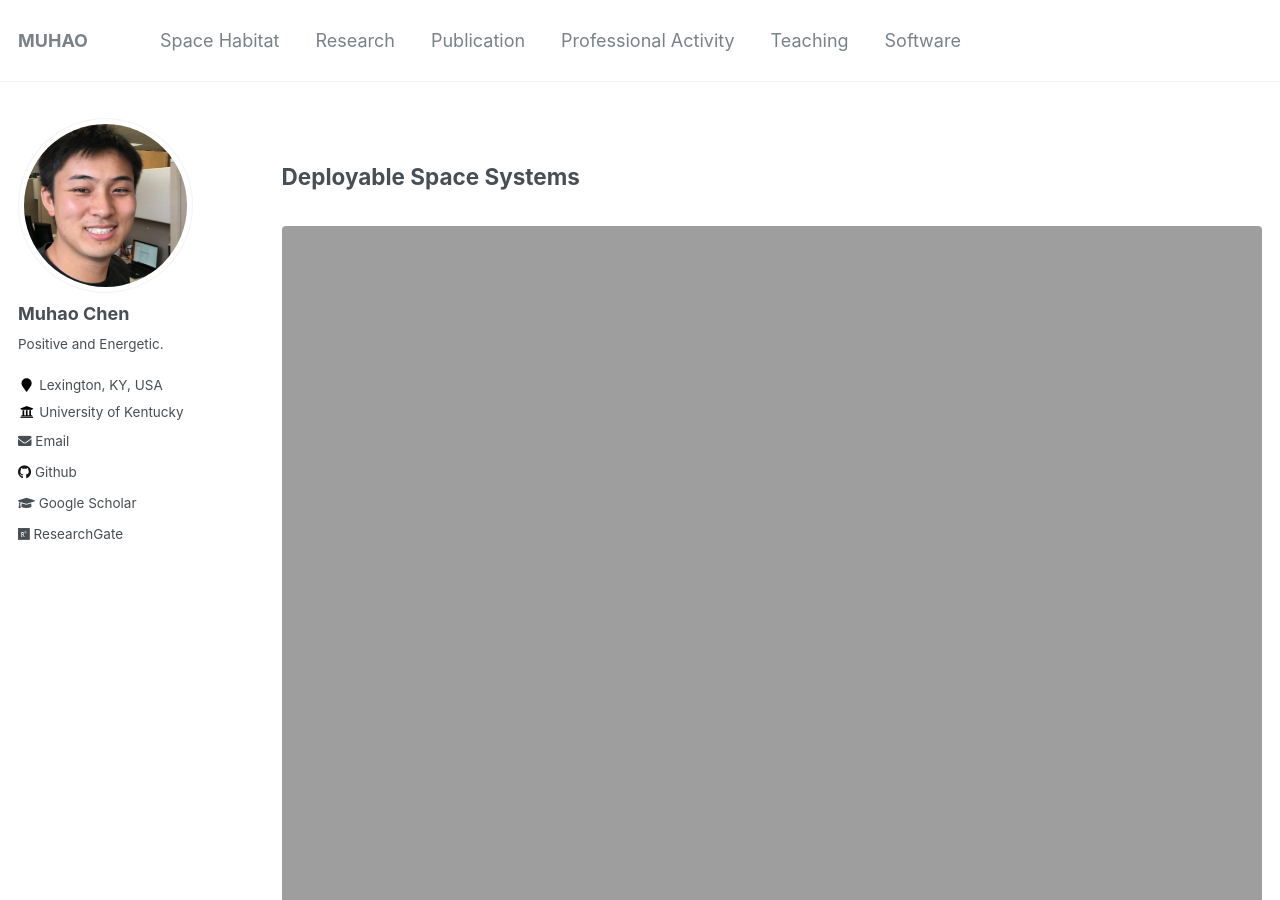
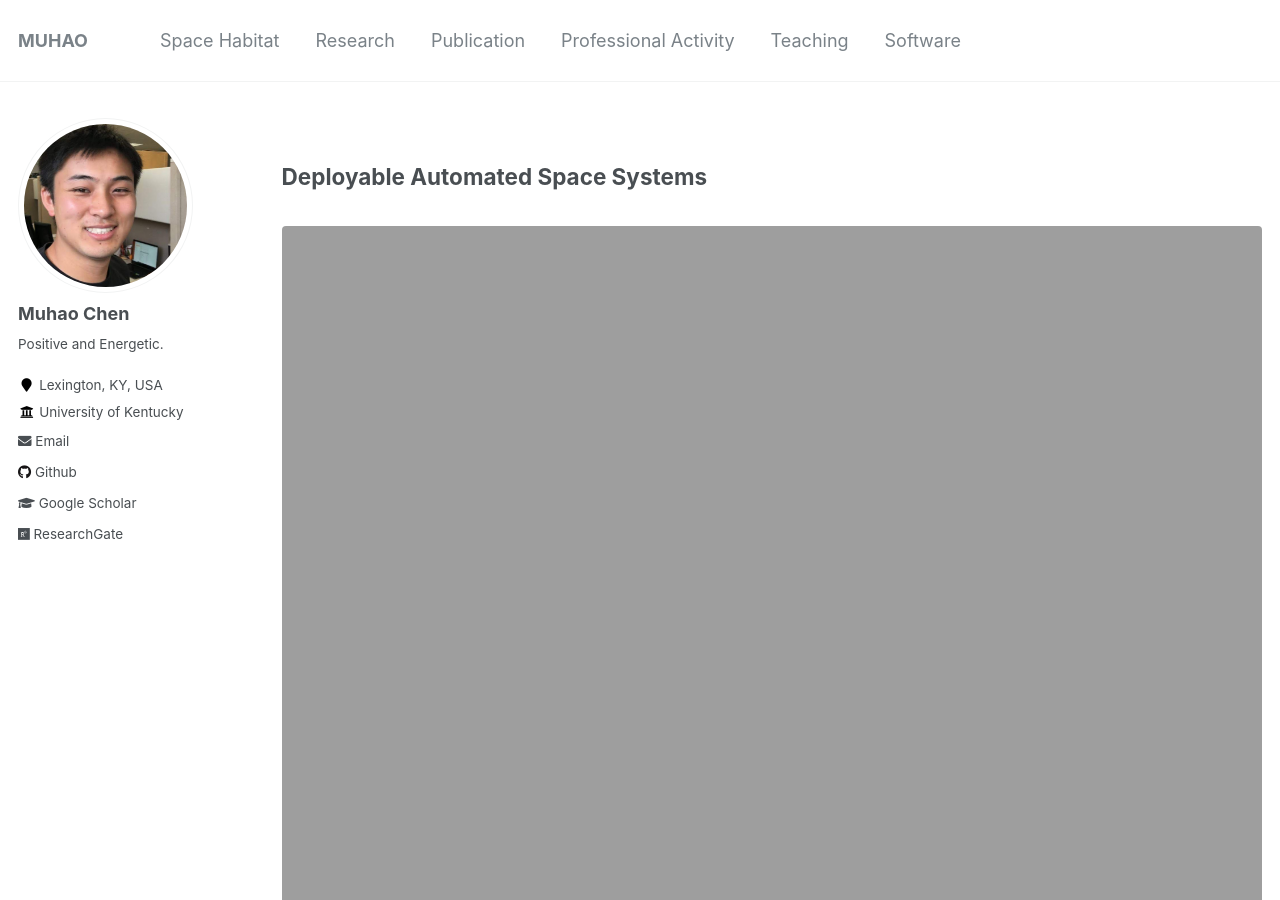
Before and after one commit to Muhao-Chen/muhao-chen.github.io, a Jekyll site: the page built from _pages/research.md, in a window 1280 px wide and 900 px high. Built offline with Jekyll 4.4.1, drawn with Linux system fonts in a browser that asks for light colours.

Commit message:
Update research.md

```diff
--- a/_pages/research.md
+++ b/_pages/research.md
@@ -35,7 +35,7 @@ The existing design approaches mainly deal with what is sufficient rather than n
 * Robotics, Reinforcement Learning, System Identification, Model Reduction, Sensor and actuator Selections
 * Data-Driven Control, Path Planning, Finite Bit Computing of High-Dimensional (FEM, FSI, Real-Time Control) Systems -->
 
-## Deployable Space Systems
+## Deployable Automated Space Systems
 
 <figure><img src="{{ site.url }}/images/rffi/Space.png" width="800"/></figure>
 
```
